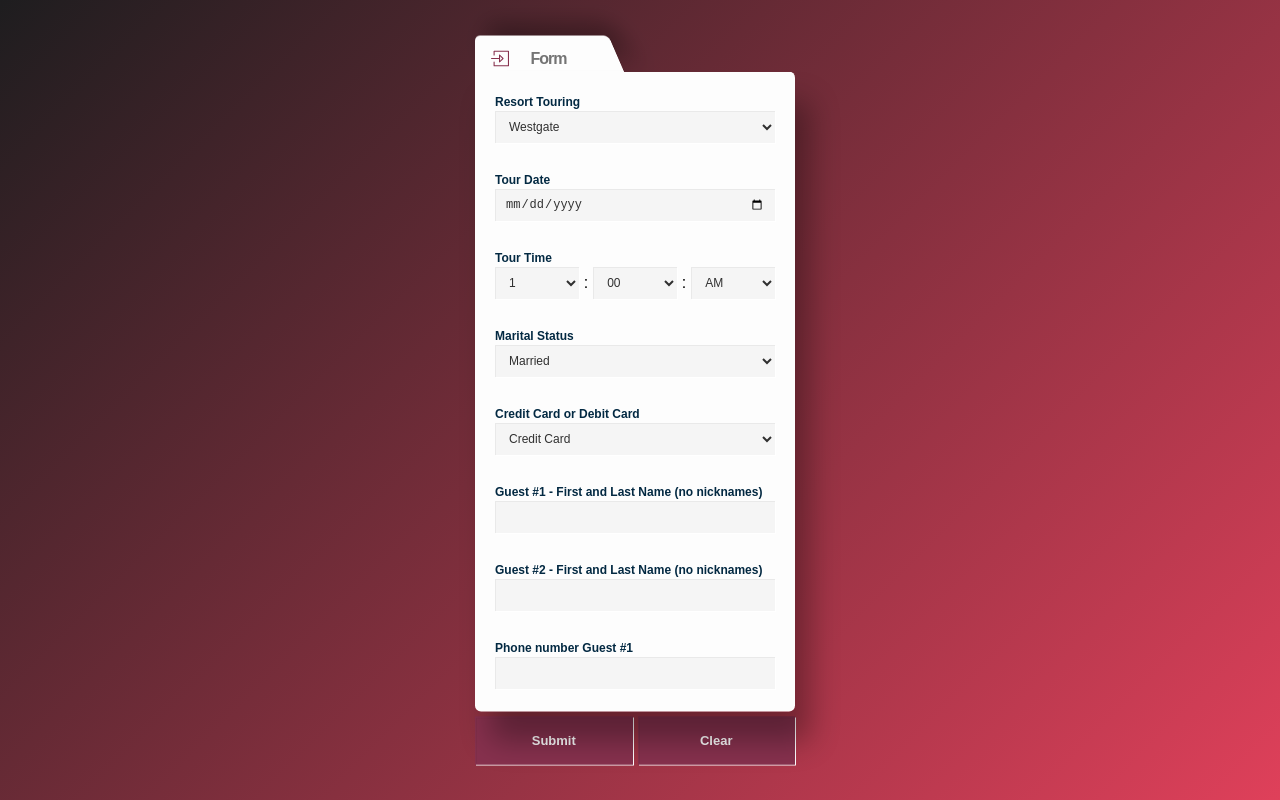
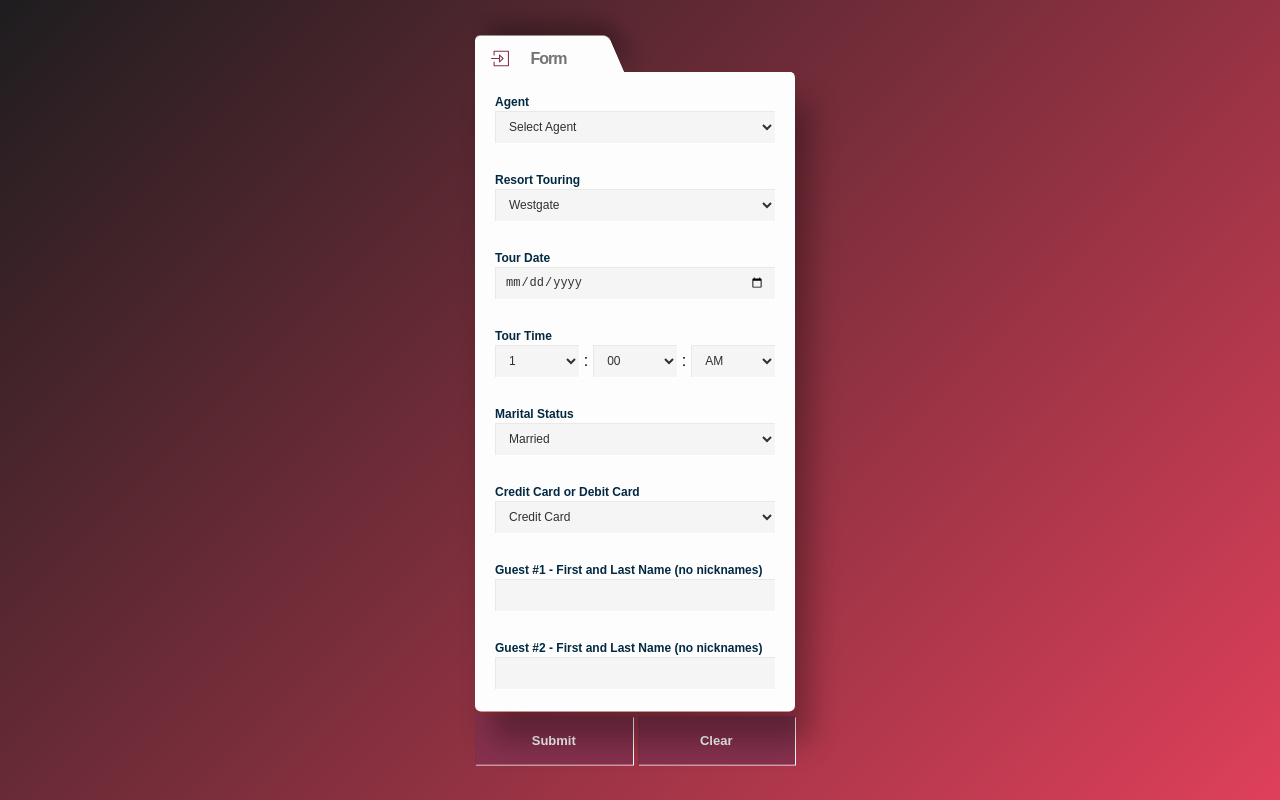
Before and after one commit to bughunter1228/FormSubmitter_MiniApp, a React (Create React App) app: page / in a window 1280 px wide. Built offline with nearby package versions, Linux system fonts and the light colour scheme.

Commit message:
Update index.jsx

```diff
--- a/src/Pages/LoginPage/index.jsx
+++ b/src/Pages/LoginPage/index.jsx
@@ -7,6 +7,7 @@ import Loading from './Loading';
 
 const LoginPage = () => {
 
+    const [agent, setAgent] = useState('none');
     const [resortTouring, setResortTouring] = useState('Westgate');
     const [tourDate, setTourDate] = useState('');
     const [tourTime, setTourTime] = useState({ hour: '1', minute: '00', period: 'AM' });
@@ -32,7 +33,13 @@ const LoginPage = () => {
 
     const submit = async () => {
 
+        if (agent === 'none') {
+            toast.error("Please select an agent!");
+            return;
+        }
+
         const data = {
+            'agent': agent,
             'resort_touring': resortTouring,
             'tour_date': tourDate,
             'tour_time': `${tourTime.hour}:${tourTime.minute} ${tourTime.period}`,
@@ -75,6 +82,7 @@ const LoginPage = () => {
     }
 
     const clear = () => {
+        setAgent('none');
         setResortTouring('Westgate');
         setTourDate('');
         setTourTime({ hour: '1', minute: '00', period: 'AM' });
@@ -107,6 +115,17 @@ const LoginPage = () => {
                 </div>
                 <div class='box-login' style={{ overflow: 'auto', height: '80vh' }}>
                     <div class='fieldset-body' id='login_form'>
+                        <p class='field'>
+                            <label for='agent'>Agent</label>
+                            <select value={agent} onChange={(e) => { setAgent(e.target.value) }} id='agent' name='agent' title='agent'>
+                                <option value='none'>Select Agent</option>
+                                <option value='John'>John</option>
+                                <option value='Sarah'>Sarah</option>
+                                <option value='Mike'>Mike</option>
+                                <option value='Emily'>Emily</option>
+                                <option value='David'>David</option>
+                            </select>
+                        </p>
                         <p class='field'>
                             <label for='resort_touring'>Resort Touring</label>
                             <select value={resortTouring} onChange={(e) => { setResortTouring(e.target.value) }} id='resort_touring' name='resort_touring' title='resort_touring'>
```
